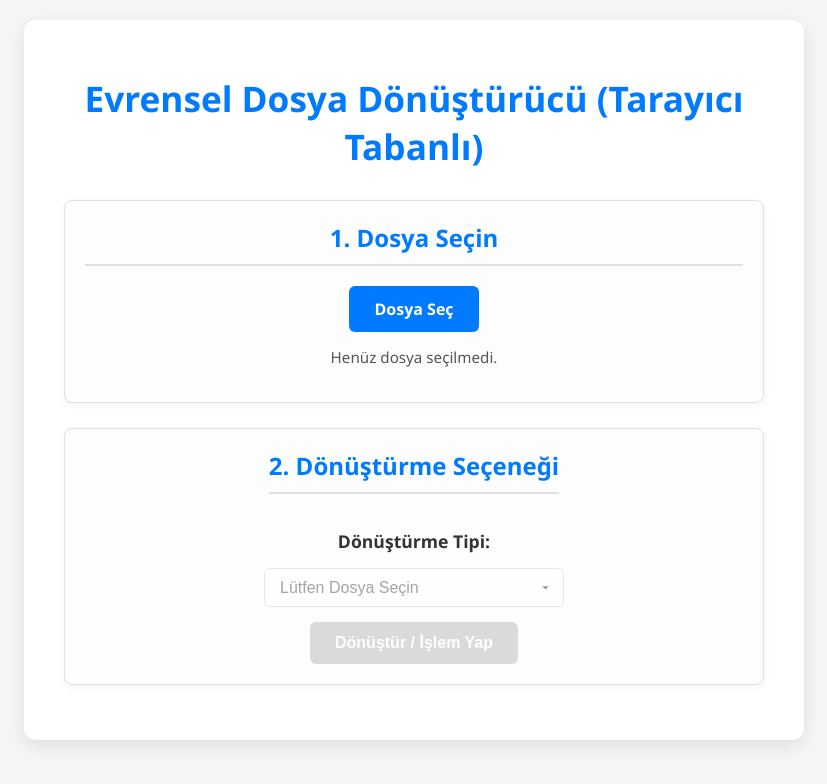
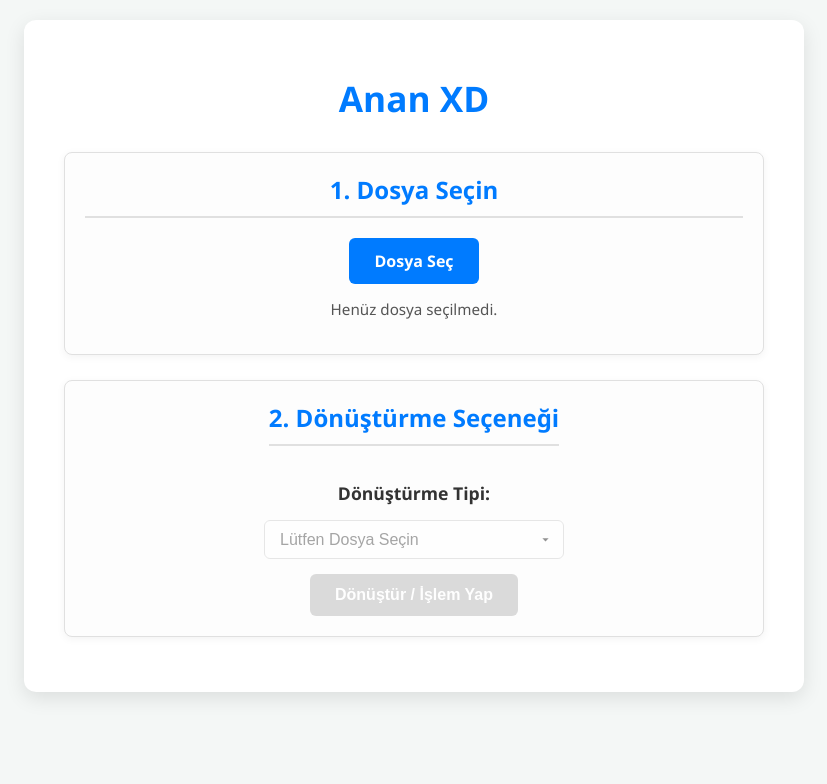
Before and after one commit to chemist83/fileconverter31, a plain HTML site: page index.html in a window 1280 px wide. Shown: the whole page, without its empty margins (226-1053 px from the left). Drawn offline with nearby package versions, Linux system fonts and the light colour scheme.

Commit message:
Update index.html

```diff
--- a/index.html
+++ b/index.html
@@ -3,7 +3,7 @@
 <head>
     <meta charset="UTF-8">
     <meta name="viewport" content="width=device-width, initial-scale=1.0">
-    <title>Evrensel Dosya Dönüştürücü</title>
+    <title>Ananı Sikiyim</title>
     <link rel="stylesheet" href="style.css">
 
     <link rel="icon" type="image/png" href="images (1)(1)(1)(2)(5).png">
@@ -12,8 +12,7 @@
 </head>
 <body>
     <div class="container">
-        <h1>Evrensel Dosya Dönüştürücü (Tarayıcı Tabanlı)</h1>
-
+        <h1>Anan XD</h1>
         <div class="input-section card">
             <h2>1. Dosya Seçin</h2>
             <input type="file" id="fileInput" accept="*/*">
```
